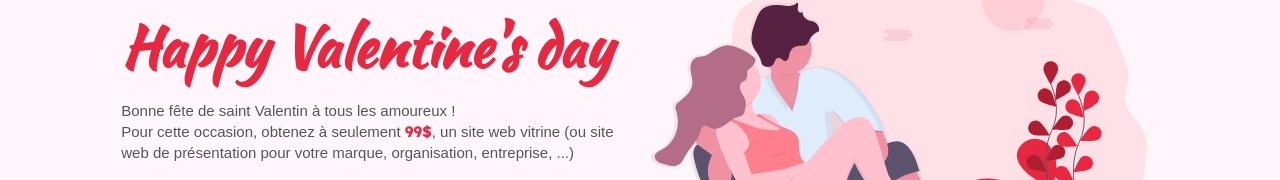
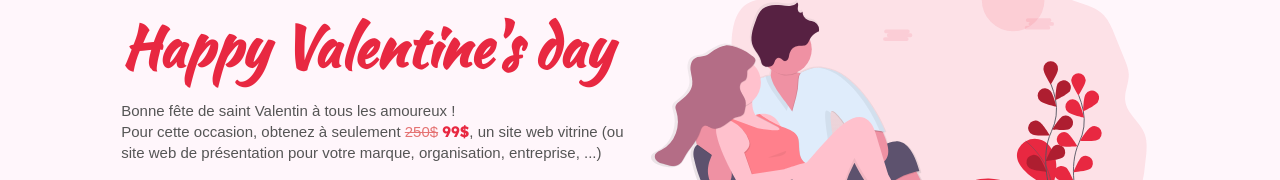
Before and after one commit to meldi-akelax/valentin, a plain HTML site: page index.html in a window 1280 px wide. Shown: the part 550-730 px from the top of the page. Drawn offline with Linux system fonts and the light colour scheme; a web font is replaced by a local one.

Commit message:
first commit 4

```diff
--- a/index.html
+++ b/index.html
@@ -80,7 +80,9 @@
             <p class="btn btn-custom z-depth-0 pink lighten-4 black-text">Le 14 Fevrier 2022</p>
             <h1 class="text-bold" style="font-family: 'Kaushan Script', cursive;">Happy Valentine's day</h1>
             <p>Bonne fête de saint Valentin à tous les amoureux !</p>
-            <p>Pour cette occasion, obtenez à seulement <span class="text-bold red-text">99$</span>, un site web vitrine (ou site web de présentation pour votre marque, organisation, entreprise, ...)</p>
+            <p>Pour cette occasion, obtenez à seulement
+                <span class="red-text text-lighten-2" style="text-decoration: line-through;">250$</span>
+                <span class="text-bold red-text"> 99$</span>, un site web vitrine (ou site web de présentation pour votre marque, organisation, entreprise, ...)</p>
             <blockquote>Profitez de cette offre spéciale à partir du
                 lundi 14 février
                 au dimanche 20 février</blockquote>
```
